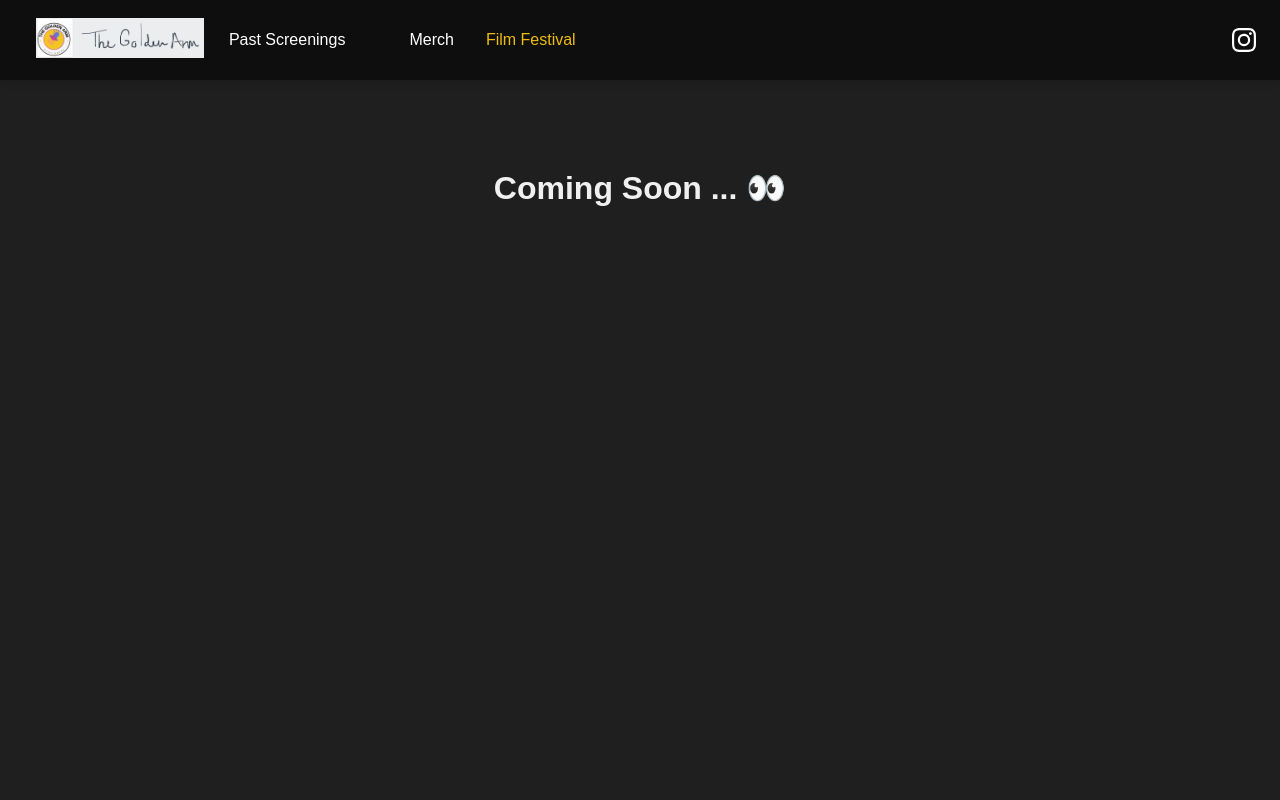
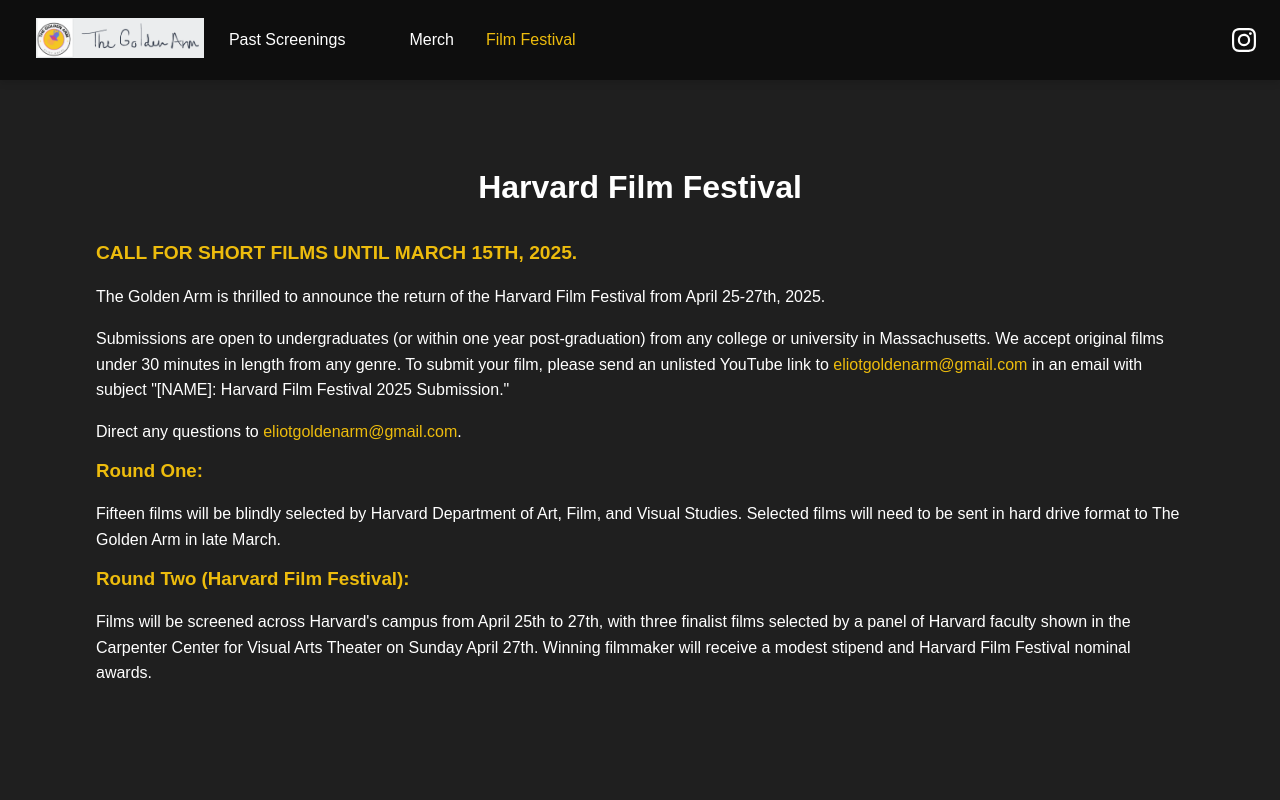
Before and after one commit to jbejjani2022/golden-arm, a SvelteKit app in the folder screen/: page /filmfest in a window 1280 px wide. Shown: the top 800 px of the page. Built offline with nearby package versions, Linux system fonts and the light colour scheme; no server answers.

Commit message:
film festival content

```diff
--- a/screen/src/routes/+layout.svelte
+++ b/screen/src/routes/+layout.svelte
@@ -266,12 +266,10 @@
     overflow: auto;
   }
 
-
   main {
     display: flex;
     flex-direction: column;
     flex: 1;
-    /* margin-top: 10%;  */
     box-sizing: border-box;
     width: 100%;
   }
--- a/screen/src/routes/filmfest/+page.svelte
+++ b/screen/src/routes/filmfest/+page.svelte
@@ -1,26 +1,74 @@
 <script lang="ts">
-
 </script>
 
 <main class="archive">
-    <div>
-         <h1>Coming Soon ... 👀</h1>
+    <div class="content">
+        <h1 class="top-text">Harvard Film Festival</h1>
+        <div class="festival-info">
+            <p class="callout">
+                <strong>CALL FOR SHORT FILMS UNTIL MARCH 15TH, 2025.</strong>
+            </p>
+            <p>
+                The Golden Arm is thrilled to announce the return of the Harvard Film Festival from April 25-27th, 2025.
+            </p>
+            <p>
+                Submissions are open to undergraduates (or within one year post-graduation) from any college or university in Massachusetts. We accept original films under 30 minutes in length from any genre. To submit your film, please send an unlisted YouTube link to <a href="mailto:eliotgoldenarm@gmail.com">eliotgoldenarm@gmail.com</a> in an email with subject "[NAME]: Harvard Film Festival 2025 Submission."
+            </p>
+            <p>
+              Direct any questions to <a href="mailto:eliotgoldenarm@gmail.com">eliotgoldenarm@gmail.com</a>.
+            </p>
+
+            <h3>Round One:</h3>
+            <p>
+                Fifteen films will be blindly selected by Harvard Department of Art, Film, and Visual Studies. Selected films will need to be sent in hard drive format to The Golden Arm in late March.
+            </p>
+            <h3>Round Two (Harvard Film Festival):</h3>
+            <p>
+                Films will be screened across Harvard's campus from April 25th to 27th, with three finalist films selected by a panel of Harvard faculty shown in the Carpenter Center for Visual Arts Theater on Sunday April 27th. Winning filmmaker will receive a modest stipend and Harvard Film Festival nominal awards.
+            </p>
         </div>
-
+    </div>
 </main>
 
 <style>
-
 main.archive {
     padding: 2rem;
-    color: #f0f0f0;
-    min-height: 100vh;
+    color: #ffffff;
   }
 
-  h1 {
+.top-text {
   text-align: center;
   font-size: 2rem;
-    margin-bottom: 1.5rem;
+  margin-bottom: 2rem;
 }
 
+.festival-info {
+    text-align: left;
+}
+
+.callout {
+    font-size: 1.2rem;
+    margin-bottom: 1rem;
+    color: var(--gold);
+}
+
+h3 {
+    color: var(--gold);
+    margin-top: 1rem;
+}
+
+p {
+    margin-bottom: 1rem;
+    line-height: 1.6;
+}
+
+p a {
+    color: var(--gold);
+    text-decoration: none;
+    transition: color 0.3s ease, text-decoration 0.3s ease;
+}
+
+p a:hover {
+    text-decoration: underline;
+}
 </style>
--- a/screen/src/routes/merch/+page.svelte
+++ b/screen/src/routes/merch/+page.svelte
@@ -13,8 +13,7 @@
 
   main.archive {
     padding: 2rem;
-    color: #f0f0f0;
-    min-height: 100vh;
+    color: #ffffff;
   }
 
   h1 {
```
Lines whose indentation alone changed are shown as unchanged.
